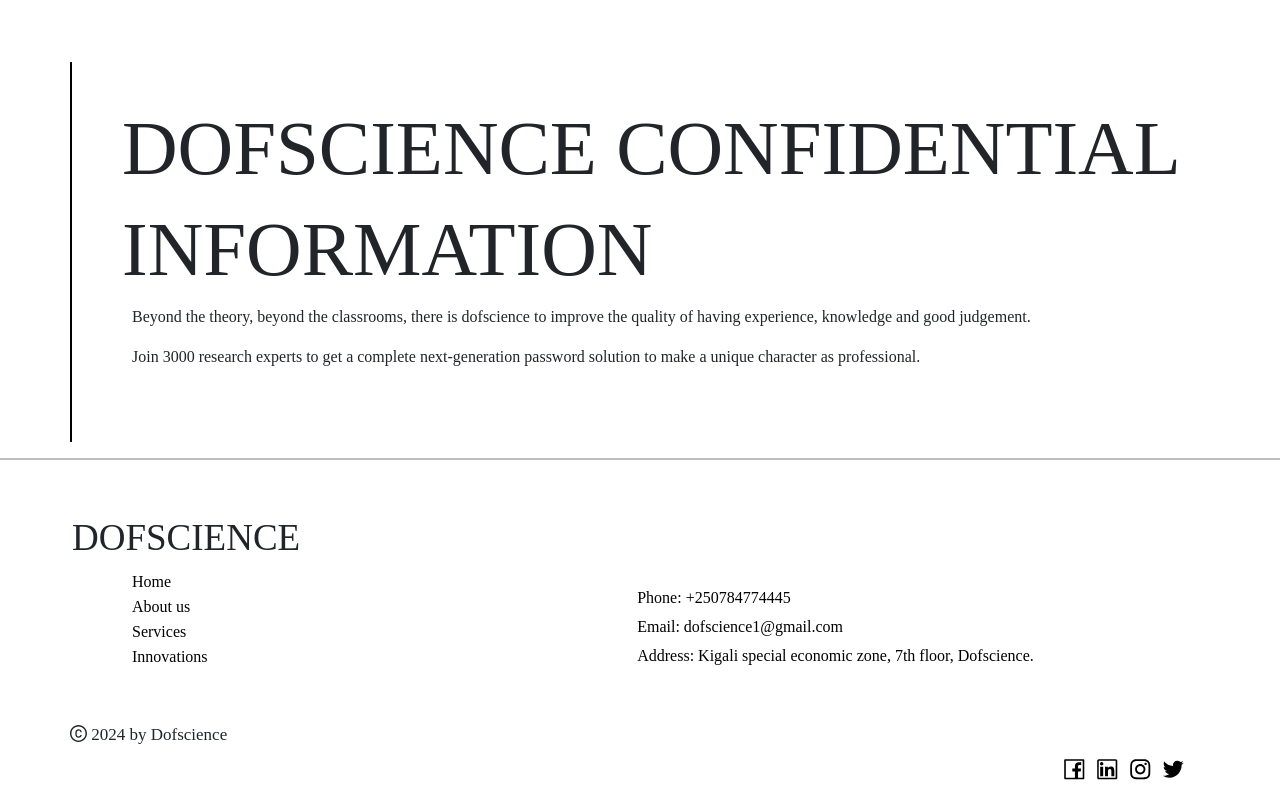
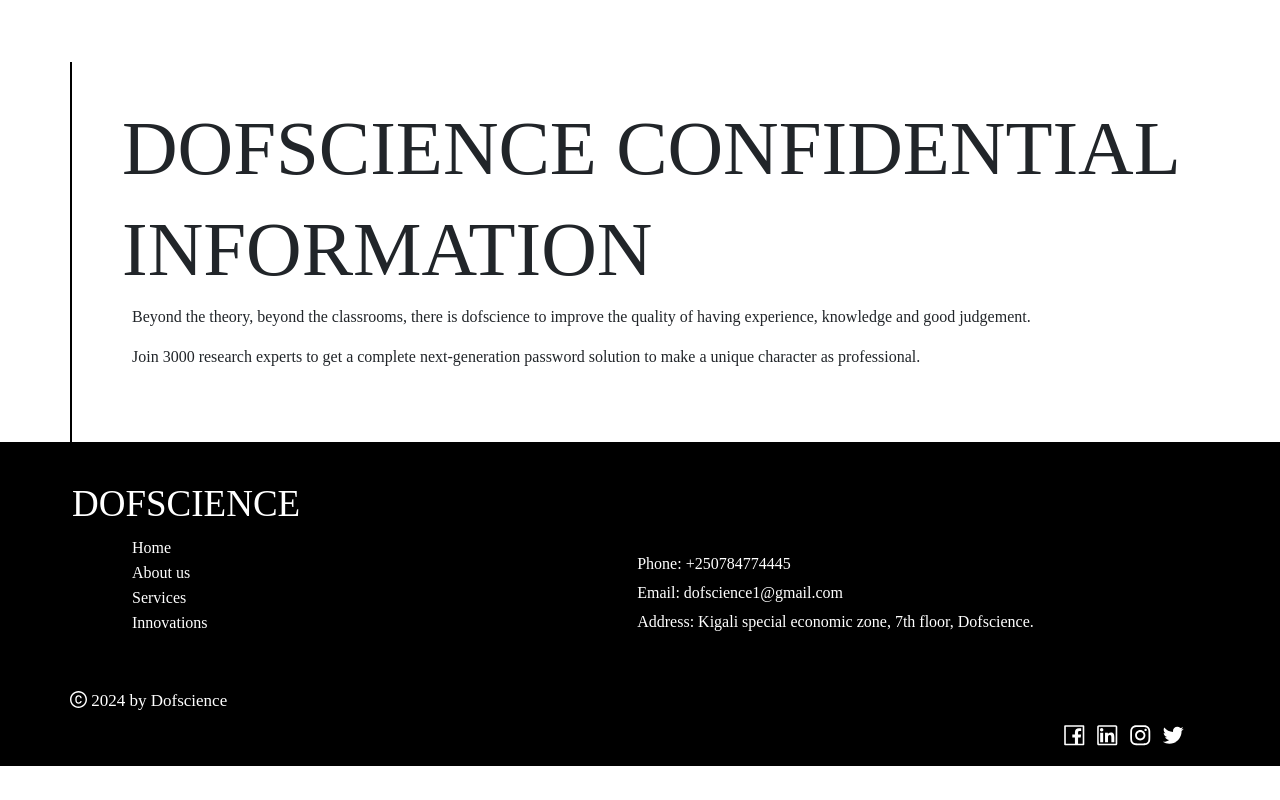
Before and after one commit to Nicole-Mbera/Dofscience, a React (Create React App) app: page / in a window 1280 px wide. Shown: the part 2561-3361 px from the top of the page. After the commit the page ends 3327 px from the top, so only its background shows below. Built offline with nearby package versions, Linux system fonts and the light colour scheme.

Commit message:
changing the bg of the footer

```diff
--- a/src/components/footer.css
+++ b/src/components/footer.css
@@ -1,5 +1,6 @@
 .footerContainer{
     width: 100%;
+    background-color: black;
 }
 
 .hline{
@@ -15,7 +16,7 @@ border: 1px solid #000;
   margin-top: 10px;
 }
 .social{
-    background-color: white;
+    background-color: black;
     /* box-shadow: rgba(128, 128, 128, 0.534) 1px 0px 3px; */
     display: flex;
     /* gap: 5px; */
@@ -29,28 +30,32 @@ border: 1px solid #000;
     font-size: 22.5px;
     text-align: center;
     width: 33px;
-    color: black;
+    color: white;
 
 }
 
 .heading{
     font-family: libre baskerville;
       font-size:37px;
+      background-color: black;
+      color: white;
 }
 .heading2{
     font-family: cormorant garamond;
     font-size:17px;
  padding-left: 70px;
+ background-color: black;
+ color: white;
 }
 .navbarList{
-    /* background-color: black ; */
+    background-color: black ;
     display: flex;
       padding: 5px;
 
 }
 .no-bullets a{
     font-size: medium;
-    color:black;
+    color:white;
     text-decoration: none;
     font-family: cormorant garamond;
     /* margin-top: 100px; */
@@ -65,7 +70,7 @@ border: 1px solid #000;
     margin-top: 70px;
 }
 .bullets li{
-    color:black;
+    color: white;
     list-style: none;
     margin-top: 5px;
     font-family: cormorant garamond;
@@ -76,7 +81,7 @@ border: 1px solid #000;
 .flex{
     display: flex;
     /* justify-content:first baseline; */
-    background-color: white;
+    background-color: black;
     padding: 35px;
 }
 
@@ -97,7 +102,7 @@ border: 1px solid #000;
             }
             .no-bullets a{
                 font-size: medium;
-                color:black;
+                color:white;
                 text-decoration: none;
                 font-family: cormorant garamond;
                 /* margin-top: 100px; */
@@ -109,7 +114,7 @@ border: 1px solid #000;
              /* padding-left: 70px; */
             }
             .social{
-                background-color: white;
+                background-color: black;
                 /* box-shadow: rgba(128, 128, 128, 0.534) 1px 0px 3px; */
                 display: flex;
                 /* gap: 5px; */
--- a/src/components/footer.js
+++ b/src/components/footer.js
@@ -7,7 +7,6 @@ const Footer = () => {
 
 
         <div className="footerContainer">
-             <hr style={{ border: '1px solid #000' }}></hr>
              {/* <div className="horizontal"/> */}
             <div className="flex">
 
--- a/src/views/home.css
+++ b/src/views/home.css
@@ -152,6 +152,7 @@ max-height: 100%;
 
                         width: 100%;
                         margin-top: 13px;
+                        /* background-color: green; */
 
                     }
                     .vertical{
```
